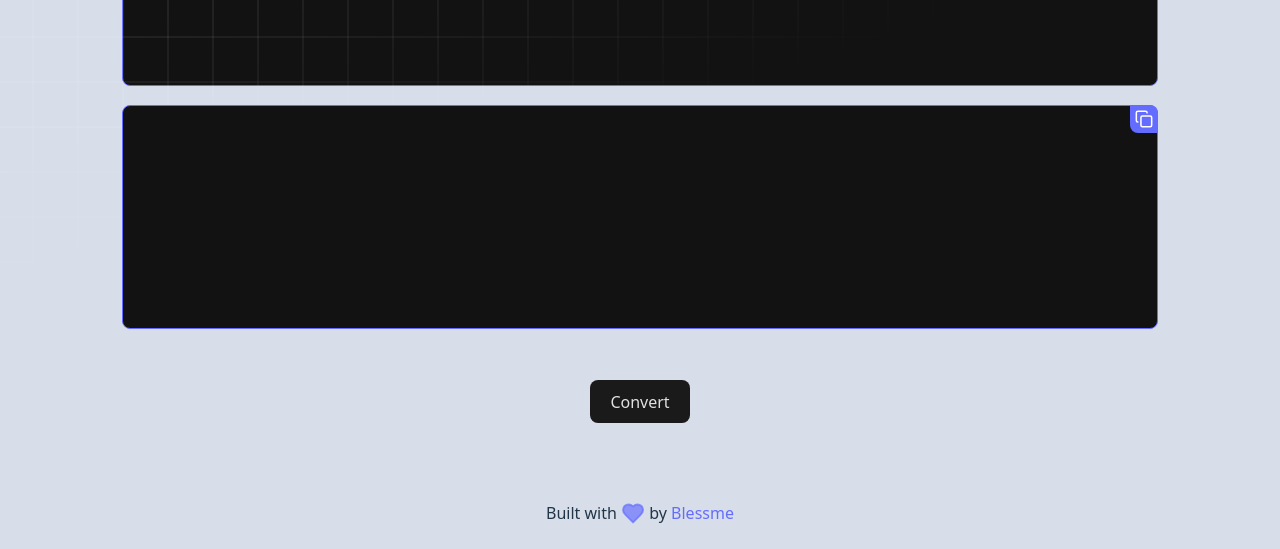
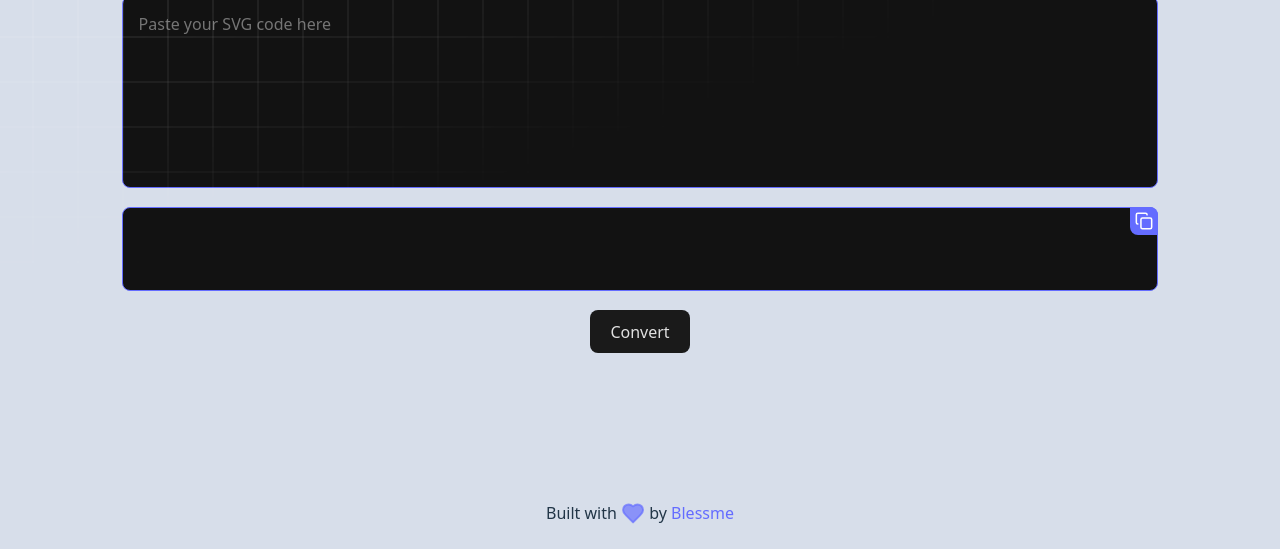
Before and after one commit to blessme247/svg-shape-to-path-converter, a website built with Vite: page index.html in a window 1280 px wide. Shown: the part 251-800 px from the top of the page. Built offline with nearby package versions, Linux system fonts and the light colour scheme.

Commit message:
fix: layout

```diff
--- a/src/style.css
+++ b/src/style.css
@@ -36,6 +36,7 @@ body {
   background: var(--bg);
   color: var(--color);
   transition: background var(--speed) ease-out;
+  /* padding: 100px 0 20px 0; */
 }
 
 
@@ -94,15 +95,22 @@ h1 {
   width: 90%;
   margin: 0 auto;
   text-align: center;
-  height: 100%;
+  height: 100vh;
+  overflow: auto;
+
+  display: flex;
+  flex-direction: column;
+  justify-content: center;
   .container {
     width: 100%;
+    display: flex;
+  flex-direction: column;
   }
 
 }
 
 .convert-wrapper {
-  height: 100%;
+  height: auto;
   width: 100%;
   display: flex;
   flex-direction: column;
@@ -130,7 +138,7 @@ textarea {
 .svg-preview-wrapper {
   width: 90%;
   display: grid;
-  height: 14rem;
+  height: auto;
   grid-template-columns: 5fr 0fr;
   transition: grid-template-columns 0.8s cubic-bezier(0.22, 0.61, 0.36, 1);
   margin: 0 auto;
@@ -175,7 +183,9 @@ textarea {
   border: 1px solid #646cff;
   margin-left: 1.2rem;
   background-color: transparent;
-  height: 15rem;
+  /* min-height: 15rem; */
+  height: fit-content;
+  /* min-height: 15rem; */
 }
 
 .logo {
@@ -191,16 +201,14 @@ textarea {
   filter: drop-shadow(0 0 2em #3178c6aa);
 }
 
-.card {
-  padding: 2em;
-}
 
 .read-the-docs {
   /* color: #888; */
-  position: absolute;
+  position: fixed;
   bottom: 1.5rem;
-  left: 50%;
+   left: 50%;
   transform: translateX(-50%);
+  /* left: 30px; */
 
   svg {
     transform: translateY(0.4rem);
@@ -218,6 +226,7 @@ button {
   cursor: pointer;
   transition: border-color 0.25s;
 }
+
 #convert {
   color: var(--btn-color);
 
```
Also changed, not shown: src/main.ts (+2 -5 lines).
